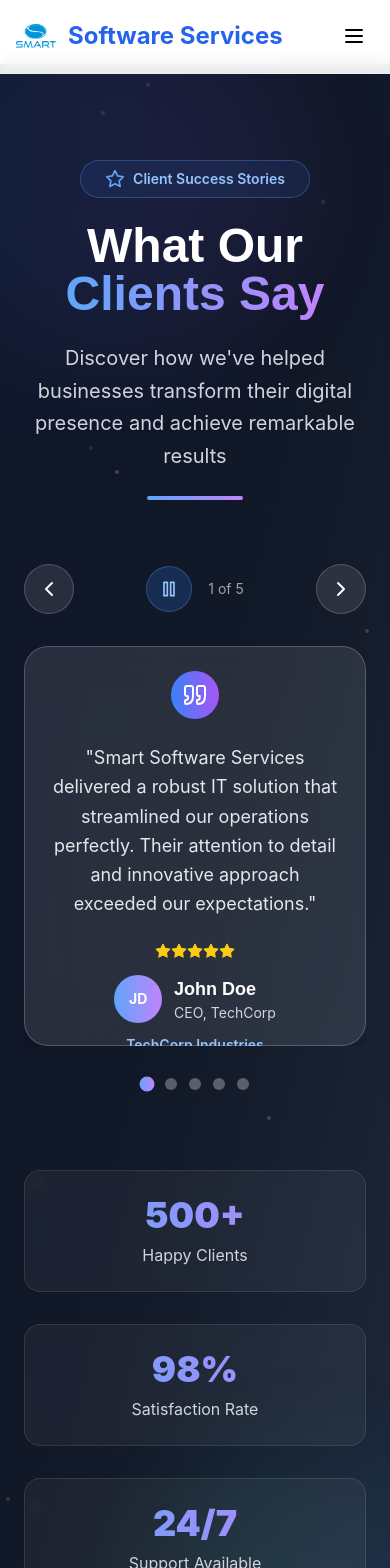
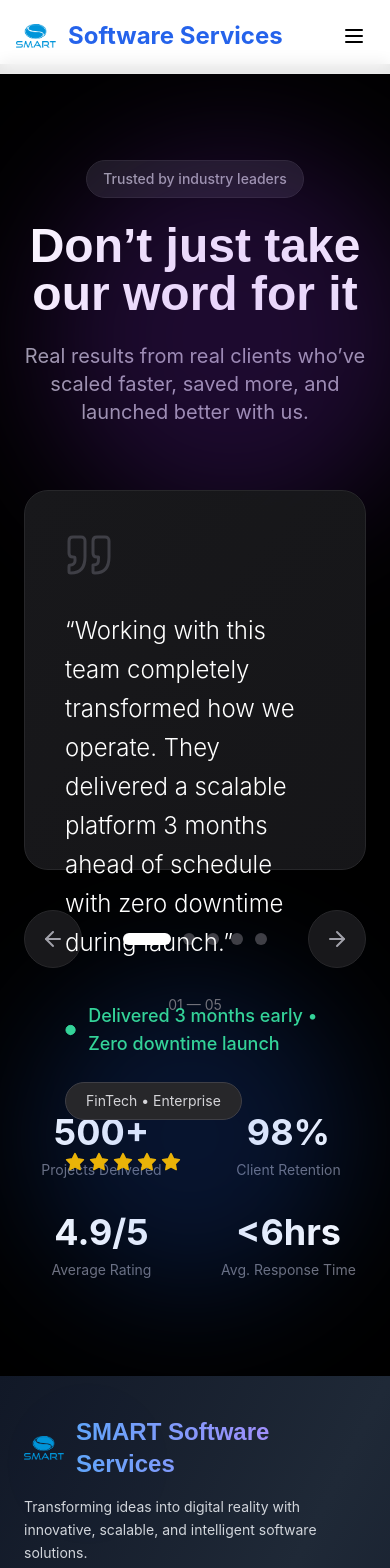
Before and after one commit to Ankitsinha2506/smartsoftwareservices, a React (Vite) app: page /testimonials in a window 390 px wide. Shown: the top 1568 px of the page. Built offline with nearby package versions, Linux system fonts and the light colour scheme.

Commit message:
chnages in testimonails

```diff
--- a/src/components/Testimonials.jsx
+++ b/src/components/Testimonials.jsx
@@ -1,327 +1,188 @@
 import React, { useState, useEffect, useRef } from 'react';
 import { motion, AnimatePresence } from 'framer-motion';
 import { useInView } from 'react-intersection-observer';
-import { Quote, Star, ChevronLeft, ChevronRight, Play, Pause } from 'lucide-react';
+import { Quote, Star, ArrowRight, CheckCircle2 } from 'lucide-react';
 
 const testimonials = [
   {
-    quote: 'Smart Software Services delivered a robust IT solution that streamlined our operations perfectly. Their attention to detail and innovative approach exceeded our expectations.',
-    author: 'John Doe',
-    position: 'CEO, TechCorp',
-    company: 'TechCorp Industries',
-    rating: 5,
-    image: '/api/placeholder/80/80',
-    projectType: 'Enterprise Software Development'
+    quote: "Working with this team completely transformed how we operate. They delivered a scalable platform 3 months ahead of schedule with zero downtime during launch.",
+    highlight: "Delivered 3 months early • Zero downtime launch",
+    industry: "FinTech • Enterprise",
+    rating: 5
   },
   {
-    quote: 'Their innovative software transformed our digital presence completely. Exceptional IT expertise combined with outstanding customer service made this partnership invaluable.',
-    author: 'Jane Smith',
-    position: 'CTO, Innovate Ltd',
-    company: 'Innovate Technologies',
-    rating: 5,
-    image: '/api/placeholder/80/80',
-    projectType: 'Digital Transformation'
+    quote: "The level of ownership and technical expertise is unmatched. They don't just build features — they solve business problems with elegant, future-proof solutions.",
+    highlight: "Increased conversion rate by 47% • Reduced load time from 8s → 1.2s",
+    industry: "E-commerce • SaaS",
+    rating: 5
   },
   {
-    quote: 'Reliable partners in IT development who consistently deliver quality results. They exceeded expectations with their professional approach and technical excellence.',
-    author: 'Mike Johnson',
-    position: 'Director, Global Solutions',
-    company: 'Global Solutions Inc.',
-    rating: 5,
-    image: '/api/placeholder/80/80',
-    projectType: 'Custom Web Applications'
+    quote: "Best development partner we've ever had. Clear communication, proactive suggestions, and they genuinely care about our long-term success.",
+    highlight: "Saved $180K/year in operational costs • 99.99% uptime",
+    industry: "Healthcare • B2B Platform",
+    rating: 5
   },
   {
-    quote: 'Outstanding mobile app development that boosted our user engagement by 300%. Their team understood our vision and delivered beyond what we imagined.',
-    author: 'Sarah Wilson',
-    position: 'Product Manager',
-    company: 'StartupX',
-    rating: 5,
-    image: '/api/placeholder/80/80',
-    projectType: 'Mobile App Development'
+    quote: "They turned our vague ideas into a world-class product. The attention to detail in UX, performance, and security is exceptional.",
+    highlight: "From MVP to $2.3M ARR in 14 months",
+    industry: "Startup • Mobile + Web",
+    rating: 5
   },
   {
-    quote: 'The cloud migration project was seamless and efficient. Smart Software Services provided excellent support throughout the entire process.',
-    author: 'David Chen',
-    position: 'IT Director',
-    company: 'Enterprise Corp',
-    rating: 5,
-    image: '/api/placeholder/80/80',
-    projectType: 'Cloud Migration'
+    quote: "True partners, not vendors. They challenged our assumptions (in a good way) and delivered something far better than we initially asked for.",
+    highlight: "Migrated 50TB data with zero data loss • 100% on-time delivery",
+    industry: "Logistics • Cloud Infrastructure",
+    rating: 5
   }
 ];
 
 const Testimonials = () => {
   const [current, setCurrent] = useState(0);
-  const [isPlaying, setIsPlaying] = useState(true);
-  const [direction, setDirection] = useState(1);
-  const [ref, inView] = useInView({ triggerOnce: true, threshold: 0.1 });
+  const [ref, inView] = useInView({ triggerOnce: true, threshold: 0.2 });
   const intervalRef = useRef(null);
 
-  // Auto-play functionality
   useEffect(() => {
-    if (inView && isPlaying) {
+    if (inView) {
       intervalRef.current = setInterval(() => {
-        setCurrent((prev) => {
-          const next = (prev + 1) % testimonials.length;
-          setDirection(1);
-          return next;
-        });
-      }, 6000);
-    } else {
-      clearInterval(intervalRef.current);
+        setCurrent((prev) => (prev + 1) % testimonials.length);
+      }, 7000);
     }
+    return () => clearInterval(intervalRef.current);
+  }, [inView]);
 
-    return () => clearInterval(intervalRef.current);
-  }, [inView, isPlaying]);
-
-  const goToNext = () => {
-    setDirection(1);
-    setCurrent((prev) => (prev + 1) % testimonials.length);
-  };
-
-  const goToPrev = () => {
-    setDirection(-1);
-    setCurrent((prev) => (prev - 1 + testimonials.length) % testimonials.length);
-  };
-
-  const goToSlide = (index) => {
-    setDirection(index > current ? 1 : -1);
-    setCurrent(index);
-  };
-
-  const togglePlayPause = () => {
-    setIsPlaying(!isPlaying);
-  };
-
-  const slideVariants = {
-    enter: (direction) => ({
-      x: direction > 0 ? 1000 : -1000,
-      opacity: 0,
-      scale: 0.8
-    }),
-    center: {
-      zIndex: 1,
-      x: 0,
-      opacity: 1,
-      scale: 1
-    },
-    exit: (direction) => ({
-      zIndex: 0,
-      x: direction < 0 ? 1000 : -1000,
-      opacity: 0,
-      scale: 0.8
-    })
-  };
-
-  const swipeConfidenceThreshold = 10000;
-  const swipePower = (offset, velocity) => {
-    return Math.abs(offset) * velocity;
-  };
+  const next = () => setCurrent((prev) => (prev + 1) % testimonials.length);
+  const prev = () => setCurrent((prev) => (prev - 1 + testimonials.length) % testimonials.length);
 
   return (
-    <section id="testimonials" className="relative py-24 bg-gradient-to-br from-slate-900 via-gray-900 to-slate-800 overflow-hidden">
-      {/* Background Elements */}
+    <section className="relative py-24 lg:py-32 bg-black overflow-hidden">
+      {/* Subtle Gradient Orbs */}
       <div className="absolute inset-0 pointer-events-none">
-        <div className="absolute w-96 h-96 bg-gradient-to-r from-blue-500/10 to-purple-500/10 rounded-full -top-20 -left-20 blur-3xl animate-pulse" />
-        <div className="absolute w-80 h-80 bg-gradient-to-r from-green-500/10 to-blue-500/10 rounded-full -bottom-20 -right-20 blur-3xl animate-pulse" style={{ animationDelay: '2s' }} />
-
-        {/* Floating particles */}
-        {[...Array(15)].map((_, i) => (
-          <div
-            key={i}
-            className="absolute w-1 h-1 bg-white/20 rounded-full animate-pulse"
-            style={{
-              left: `${Math.random() * 100}%`,
-              top: `${Math.random() * 100}%`,
-              animationDelay: `${Math.random() * 3}s`,
-              animationDuration: `${2 + Math.random() * 3}s`
-            }}
-          />
-        ))}
+        <div className="absolute top-20 left-10 w-96 h-96 bg-purple-600/20 rounded-full blur-3xl" />
+        <div className="absolute bottom-20 right-10 w-80 h-80 bg-blue-600/20 rounded-full blur-3xl" />
       </div>
 
-      <div className="container mx-auto px-6 lg:px-8 relative">
-        {/* Header */}
+      <div className="container mx-auto px-6 lg:px-8 max-w-7xl">
         <motion.div
           ref={ref}
-          initial={{ opacity: 0, y: 50 }}
+          initial={{ opacity: 0, y: 40 }}
           animate={inView ? { opacity: 1, y: 0 } : {}}
           transition={{ duration: 0.8 }}
           className="text-center mb-16"
         >
-          <div className="inline-flex items-center gap-2 bg-blue-500/10 border border-blue-400/30 px-6 py-2 rounded-full backdrop-blur-sm mb-6">
-            <Star className="text-blue-400" size={20} />
-            <span className="text-sm font-semibold text-blue-300">Client Success Stories</span>
+          <span className="inline-block px-4 py-2 bg-zinc-900 border border-zinc-800 rounded-full text-sm font-medium text-zinc-400 mb-6">
+            Trusted by industry leaders
+          </span>
+          <h2 className="text-5xl lg:text-6xl font-bold text-white mb-6">
+            Don’t just take our word for it
+          </h2>
+          <p className="text-xl text-zinc-400 max-w-3xl mx-auto">
+            Real results from real clients who’ve scaled faster, saved more, and launched better with us.
+          </p>
+        </motion.div>
+
+        <div className="relative max-w-5xl mx-auto">
+          {/* Testimonial Slider */}
+          <div className="relative h-[380px] lg:h-[320px]">
+            <AnimatePresence mode="wait">
+              <motion.div
+                key={current}
+                initial={{ opacity: 0, y: 50 }}
+                animate={{ opacity: 1, y: 0 }}
+                exit={{ opacity: 0, y: -50 }}
+                transition={{ duration: 0.6, ease: "easeOut" }}
+                className="absolute inset-0"
+              >
+                {/* Main Card */}
+                <div className="bg-gradient-to-br from-zinc-900 via-zinc-900/95 to-zinc-900/90 border border-zinc-800 rounded-3xl p-10 lg:p-12 h-full backdrop-blur-xl">
+                  <Quote className="w-12 h-12 text-zinc-700 mb-8" strokeWidth={1.5} />
+
+                  <blockquote className="text-2xl lg:text-3xl font-light text-white leading-relaxed mb-10">
+                    “{testimonials[current].quote}”
+                  </blockquote>
+
+                  {/* Highlight Result */}
+                  <div className="flex items-center gap-3 text-emerald-400 font-medium mb-6">
+                    <CheckCircle2 size={20} className="fill-current" />
+                    <span className="text-lg">{testimonials[current].highlight}</span>
                   </div>
 
-          <h2 className="text-5xl md:text-6xl font-black text-white mb-6">
-            What Our <span className="bg-gradient-to-r from-blue-400 to-purple-400 bg-clip-text text-transparent">Clients Say</span>
-          </h2>
-
-          <p className="text-xl text-gray-300 max-w-3xl mx-auto leading-relaxed">
-            Discover how we've helped businesses transform their digital presence and achieve remarkable results
-          </p>
-
-          <div className="w-24 h-1 bg-gradient-to-r from-blue-400 to-purple-400 rounded-full mx-auto mt-6" />
-        </motion.div>
-
-        {/* Main Testimonial Display */}
-        <div className="max-w-6xl mx-auto">
-          <div className="relative">
-            {/* Navigation Controls */}
-            <div className="flex justify-between items-center mb-8">
-              <button
-                onClick={goToPrev}
-                className="group p-3 bg-white/10 border border-white/20 rounded-full backdrop-blur-sm hover:bg-white/20 transition-all duration-300"
-              >
-                <ChevronLeft className="text-white group-hover:scale-110 transition-transform duration-300" size={24} />
-              </button>
-
-              <div className="flex items-center gap-4">
-                <button
-                  onClick={togglePlayPause}
-                  className="group p-3 bg-blue-500/20 border border-blue-400/30 rounded-full backdrop-blur-sm hover:bg-blue-500/30 transition-all duration-300"
-                >
-                  {isPlaying ? (
-                    <Pause className="text-blue-300 group-hover:scale-110 transition-transform duration-300" size={20} />
-                  ) : (
-                    <Play className="text-blue-300 group-hover:scale-110 transition-transform duration-300" size={20} />
-                  )}
-                </button>
-
-                <span className="text-sm text-gray-400">
-                  {current + 1} of {testimonials.length}
-                </span>
+                  {/* Industry Tag */}
+                  <div className="inline-block px-5 py-2 bg-zinc-800 border border-zinc-700 rounded-full text-sm text-zinc-300">
+                    {testimonials[current].industry}
                   </div>
 
-              <button
-                onClick={goToNext}
-                className="group p-3 bg-white/10 border border-white/20 rounded-full backdrop-blur-sm hover:bg-white/20 transition-all duration-300"
-              >
-                <ChevronRight className="text-white group-hover:scale-110 transition-transform duration-300" size={24} />
-              </button>
-            </div>
-
-            {/* Testimonial Card */}
-            <div className="relative h-[400px] overflow-hidden">
-              <AnimatePresence initial={false} custom={direction} mode="wait">
-                <motion.div
-                  key={current}
-                  custom={direction}
-                  variants={slideVariants}
-                  initial="enter"
-                  animate="center"
-                  exit="exit"
-                  transition={{
-                    x: { type: "spring", stiffness: 300, damping: 30 },
-                    opacity: { duration: 0.2 },
-                    scale: { duration: 0.4 }
-                  }}
-                  drag="x"
-                  dragConstraints={{ left: 0, right: 0 }}
-                  dragElastic={1}
-                  onDragEnd={(e, { offset, velocity }) => {
-                    const swipe = swipePower(offset.x, velocity.x);
-                    if (swipe < -swipeConfidenceThreshold) {
-                      goToNext();
-                    } else if (swipe > swipeConfidenceThreshold) {
-                      goToPrev();
-                    }
-                  }}
-                  className="absolute inset-0 cursor-grab active:cursor-grabbing"
-                >
-                  <div className="bg-white/10 backdrop-blur-xl border border-white/20 rounded-3xl p-6 md:p-8 h-full shadow-2xl">
-                    <div className="flex flex-col h-full">
-                      {/* Quote Icon */}
-                      <div className="flex justify-center mb-6">
-                        <div className="p-3 bg-gradient-to-r from-blue-500 to-purple-500 rounded-full">
-                          <Quote className="text-white" size={24} />
-                        </div>
-                      </div>
-
-                      {/* Quote Text */}
-                      <blockquote className="text-lg md:text-xl text-gray-200 text-center leading-relaxed mb-6 flex-grow flex items-center">
-                        "{testimonials[current].quote}"
-                      </blockquote>
-
                   {/* Rating */}
-                      <div className="flex justify-center mb-4">
-                        {[...Array(testimonials[current].rating)].map((_, i) => (
-                          <Star key={i} className="text-yellow-400 fill-current" size={16} />
+                  <div className="flex gap-1 mt-8">
+                    {[...Array(5)].map((_, i) => (
+                      <Star key={i} size={20} className="text-yellow-500 fill-current" />
                     ))}
-                      </div>
-
-                      {/* Author Info */}
-                      <div className="text-center">
-                        <div className="flex items-center justify-center gap-3 mb-3">
-                          <div className="w-12 h-12 bg-gradient-to-r from-blue-400 to-purple-400 rounded-full flex items-center justify-center text-white font-bold text-sm">
-                            {testimonials[current].author.split(' ').map(n => n[0]).join('')}
-                          </div>
-                          <div className="text-left">
-                            <h4 className="text-lg font-bold text-white">{testimonials[current].author}</h4>
-                            <p className="text-sm text-gray-300">{testimonials[current].position}</p>
-                          </div>
-                        </div>
-
-                        <div className="space-y-1">
-                          <p className="text-blue-300 font-semibold text-sm">{testimonials[current].company}</p>
-                          <p className="text-xs text-gray-400 bg-white/5 px-3 py-1 rounded-full inline-block">
-                            {testimonials[current].projectType}
-                          </p>
-                        </div>
-                      </div>
                   </div>
                 </div>
               </motion.div>
             </AnimatePresence>
           </div>
 
+          {/* Navigation */}
+          <div className="flex justify-between items-center mt-10">
+            <button
+              onClick={prev}
+              className="group p-4 bg-zinc-900 border border-zinc-800 rounded-full hover:bg-zinc-800 transition-all"
+              aria-label="Previous testimonial"
+            >
+              <ArrowRight className="w-6 h-6 text-zinc-400 rotate-180 group-hover:text-white transition-colors" />
+            </button>
 
-            {/* Dots Indicator */}
-            <div className="flex justify-center gap-3 mt-8">
+            <div className="flex gap-3">
               {testimonials.map((_, index) => (
                 <button
                   key={index}
-                  onClick={() => goToSlide(index)}
-                  className={`w-3 h-3 rounded-full transition-all duration-300 ${
+                  onClick={() => setCurrent(index)}
+                  className={`transition-all duration-300 ${
                     index === current
-                      ? 'bg-gradient-to-r from-blue-400 to-purple-400 scale-125'
-                      : 'bg-white/30 hover:bg-white/50'
+                      ? 'w-12 h-3 bg-white rounded-full'
+                      : 'w-3 h-3 bg-zinc-700 rounded-full hover:bg-zinc-500'
                   }`}
                 />
               ))}
             </div>
+
+            <button
+              onClick={next}
+              className="group p-4 bg-zinc-900 border border-zinc-800 rounded-full hover:bg-zinc-800 transition-all"
+              aria-label="Next testimonial"
+            >
+              <ArrowRight className="w-6 h-6 text-zinc-400 group-hover:text-white transition-colors" />
+            </button>
+          </div>
+
+          {/* Counter */}
+          <div className="text-center mt-6">
+            <span className="text-zinc-500 text-sm">
+              {String(current + 1).padStart(2, '0')} — {String(testimonials.length).padStart(2, '0')}
+            </span>
           </div>
         </div>
 
-        {/* Stats Section */}
+        {/* Trust Bar */}
         <motion.div
-          initial={{ opacity: 0, y: 50 }}
+          initial={{ opacity: 0, y: 40 }}
           animate={inView ? { opacity: 1, y: 0 } : {}}
           transition={{ duration: 0.8, delay: 0.4 }}
-          className="grid grid-cols-1 md:grid-cols-3 gap-8 mt-20"
+          className="grid grid-cols-2 lg:grid-cols-4 gap-8 mt-24"
         >
-          <div className="text-center bg-white/5 backdrop-blur-sm border border-white/10 rounded-2xl p-6">
-            <div className="text-4xl font-black bg-gradient-to-r from-blue-400 to-purple-400 bg-clip-text text-transparent mb-2">
-              500+
+          {[
+            { value: "500+", label: "Projects Delivered" },
+            { value: "98%", label: "Client Retention" },
+            { value: "4.9/5", label: "Average Rating" },
+            { value: "<6hrs", label: "Avg. Response Time" }
+          ].map((stat, i) => (
+            <div key={i} className="text-center">
+              <div className="text-4xl lg:text-5xl font-bold text-white mb-2">
+                {stat.value}
               </div>
-            <p className="text-gray-300">Happy Clients</p>
+              <p className="text-zinc-500 text-sm lg:text-base">{stat.label}</p>
             </div>
-
-          <div className="text-center bg-white/5 backdrop-blur-sm border border-white/10 rounded-2xl p-6">
-            <div className="text-4xl font-black bg-gradient-to-r from-blue-400 to-purple-400 bg-clip-text text-transparent mb-2">
-              98%
-            </div>
-            <p className="text-gray-300">Satisfaction Rate</p>
-          </div>
-
-          <div className="text-center bg-white/5 backdrop-blur-sm border border-white/10 rounded-2xl p-6">
-            <div className="text-4xl font-black bg-gradient-to-r from-blue-400 to-purple-400 bg-clip-text text-transparent mb-2">
-              24/7
-            </div>
-            <p className="text-gray-300">Support Available</p>
-          </div>
+          ))}
         </motion.div>
       </div>
     </section>
```
Lines whose indentation alone changed are shown as unchanged.
